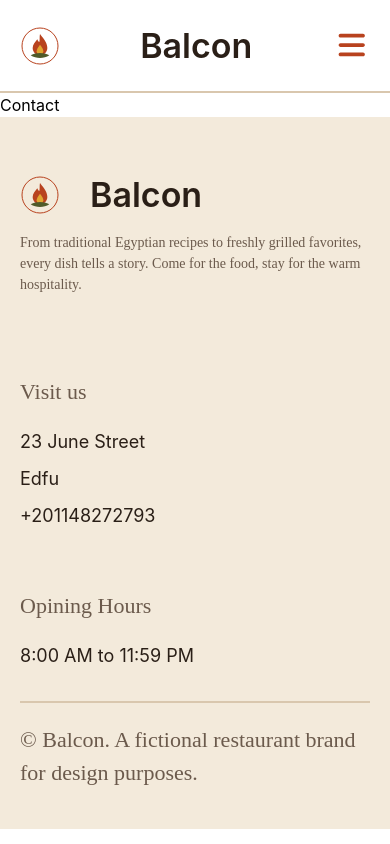
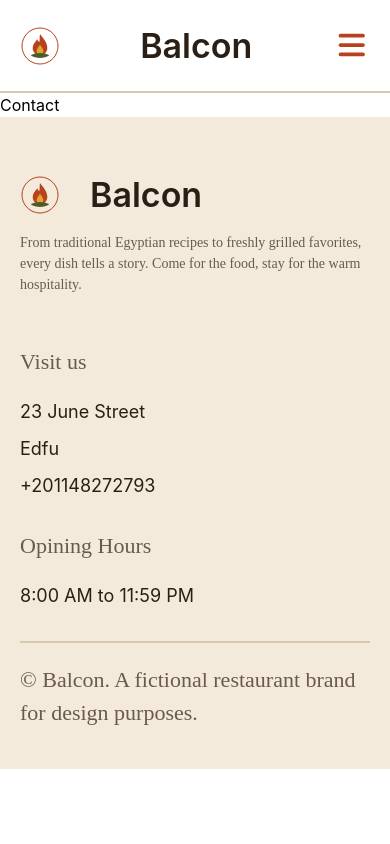
Before and after one commit to ibrahimabdallahhamed/balcon-restaurant, a React (Vite) app: page /contact in a window 390 px wide. Built offline with nearby package versions, Linux system fonts and the light colour scheme.

Commit message:
fix footer problems 02

```diff
--- a/src/components/Footer.jsx
+++ b/src/components/Footer.jsx
@@ -5,7 +5,7 @@ export default function Footer() {
     <footer className="xl:px-[300px] px-[20px] bg-[var(--surface-alt)] md:pt-20 py-[20px] ">
       <div
         className=" border-b-2 border-[var(--border)] py-8 grid grid-cols-1
-    md:grid-cols-3 md:gap-[300px] gap-[50px] "
+    md:grid-cols-3 md:gap-[300px] md:gap-[50px] gap-[20px] "
       >
         <div className="mb-[30px]">
           <div className="mb-3 flex  items-center  md:justify-start  gap-[30px]  w-full md:w-[20%] ">
```
